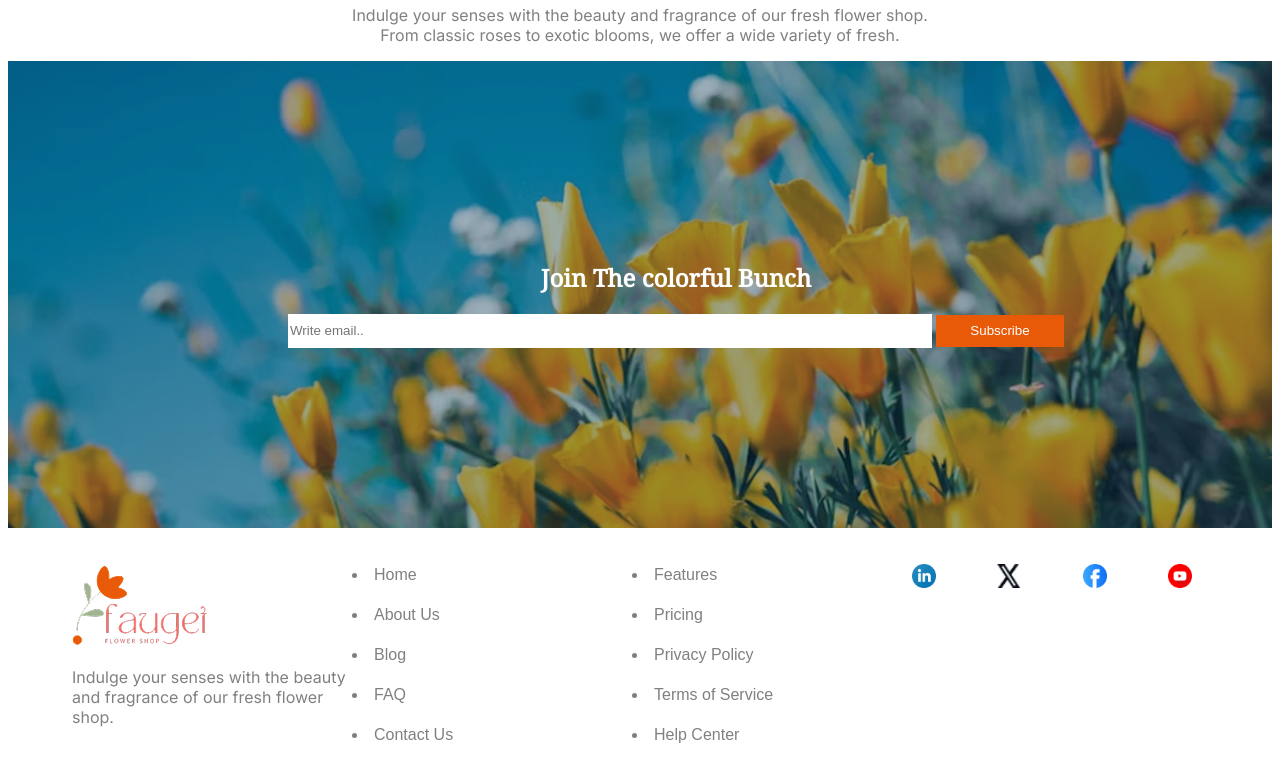
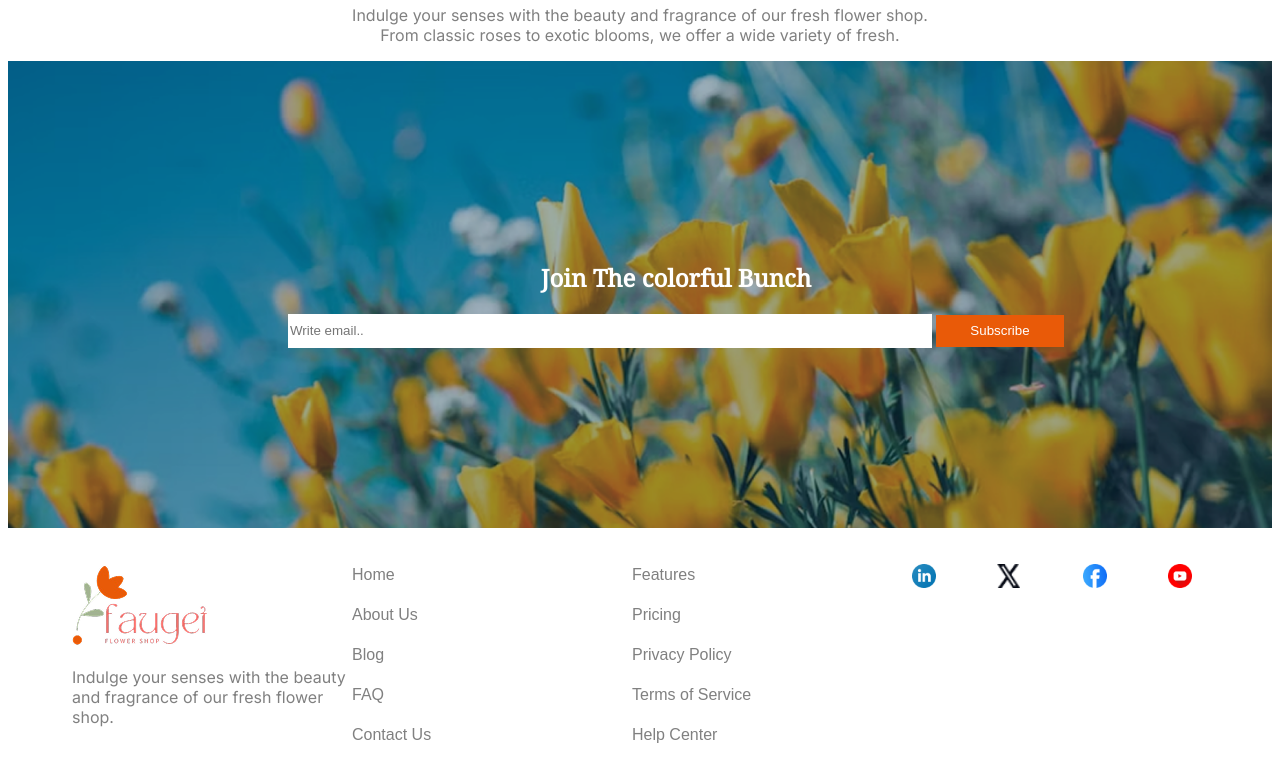
Before and after one commit to Mofizulshuvo/Assignment02, a plain HTML site: page index.html in a window 1280 px wide. Shown: the part 2447-3228 px from the top of the page. Drawn offline with Linux system fonts and the light colour scheme.

Commit message:
last time

```diff
--- a/style.css
+++ b/style.css
@@ -262,6 +262,13 @@
 
 }
 
+.footer li{
+    list-style: none;
+}
+
+body li{
+    list-style: none;
+}
 
 .div4 {
 display: flex;
```
